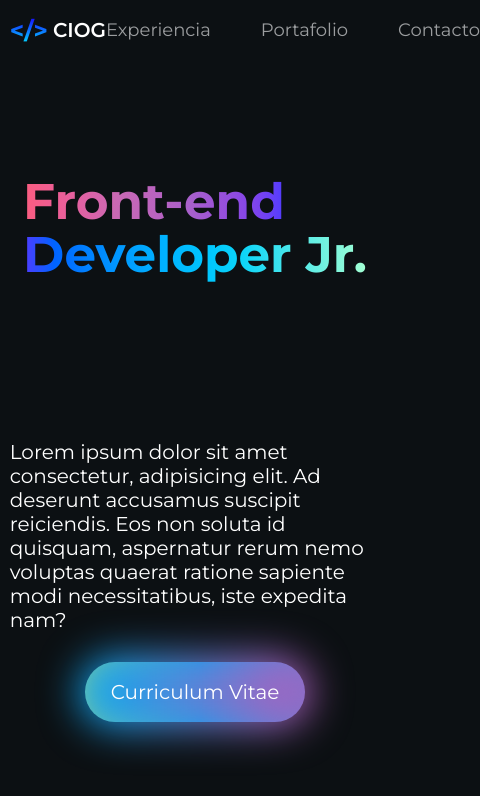
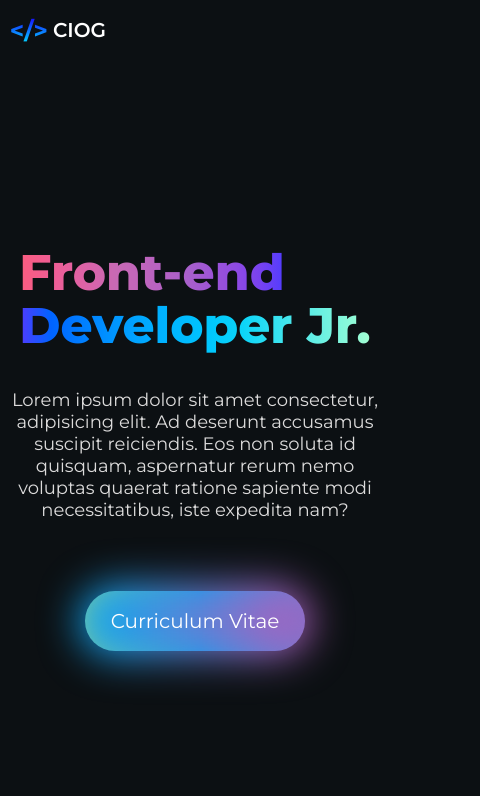
Before and after one commit to CIOG2/Portafolio, a Next.js app: page / in a window 390 px wide. Shown: the top 796 px of the page, 480 px wide, since content can reach past the window. Built offline with nearby package versions, Linux system fonts and the light colour scheme.

Commit message:
feat: detection size screen

```diff
--- a/Components/Header/DescriptionContent/styles.module.scss
+++ b/Components/Header/DescriptionContent/styles.module.scss
@@ -3,6 +3,7 @@
     justify-content: center;
     align-items: center;
     flex-direction: column;
+    gap: 40px;
     width: 100%;
     height: auto;
 }
@@ -14,29 +15,16 @@
     align-items: center;
     width: 100%;
     height: auto;
-
-    max-width: 500px;
+    max-width: 600px;
     margin: 30px;
 }
 
 .section__container--description{
-    font-size: 2rem;
+    font-size: 1.8rem;
+    font-weight: 400;
+    color: rgb(220, 219, 219);
+    text-align: center;
 }
-
-
-
-// .section__container--button{
-//     width: 220px;
-//     height: 70px;
-//     font-size: 2rem;
-//     font-weight: 500;
-//     color: var(--text-white);
-//     border: none;
-//     border-radius: 50px;
-//     background-image: linear-gradient(to left, #7484fd, #b574e6, #dc64c7, #f35ba2, #fa5d7e);
-//     box-shadow: 0px 0px 20px 0px #fa5d7e96;
-//     cursor: pointer;
-// }
 
 
 .section__container--button {
--- a/Components/Header/NavBar/index.tsx
+++ b/Components/Header/NavBar/index.tsx
@@ -1,6 +1,30 @@
 import Styles from './styles.module.scss';
+import { useState, useEffect } from 'react'
 
 const NavBar = () => {
+
+    const [sizeWindow, setSizeWindow] = useState(false);
+
+
+    useEffect(() => {
+
+        const windowsSize = () => {
+            setSizeWindow(() => {
+                if (window.innerWidth >= 700) {
+                    return true;
+                }
+                return false;
+            });
+        }
+        windowsSize();
+
+        window.addEventListener("resize", () => {
+            windowsSize();
+        });
+
+    },[]);
+
+
 
     return(
         <nav className={Styles.navbar}>
@@ -12,11 +36,13 @@ const NavBar = () => {
                     CIOG
                 </h3>
             </div>
-            <div className={Styles.navbar__container_links}>
-                <a className={Styles.link} href="#">Experiencia</a>
-                <a className={Styles.link} href="#">Portafolio</a>
-                <a className={Styles.link} href="#">Contacto</a>
-            </div>
+            {sizeWindow && (
+                <div className={Styles.navbar__container_links}>
+                    <a className={Styles.link} href="#">Experiencia</a>
+                    <a className={Styles.link} href="#">Portafolio</a>
+                    <a className={Styles.link} href="#">Contacto</a>
+                </div>
+            )}
         </nav>
     )
 }
--- a/Components/Header/Title/styles.module.scss
+++ b/Components/Header/Title/styles.module.scss
@@ -20,7 +20,7 @@
 
 .title__text_1{
     font-size: 5rem;
-    font-weight: 700;
+    font-weight: 800;
     background-clip: text;
     color: transparent;
     background-image: linear-gradient(to right, #fb5d7f, #f25d8f, #e7609d, #d864aa, #c869b4, #c065bb, #b562c3, #a860cb, #9d54d6, #8e4ae3, #7742f0, #503cff);
@@ -28,7 +28,7 @@
 
 .title__text--2{
     font-size: 5rem;
-    font-weight: 700;
+    font-weight: 800;
     background-clip: text;
     color: transparent;
     background-image: linear-gradient(to right, #523aff, #0063ff, #007fff, #0096ff, #00aaff, #00b9ff, #00c7fd, #0cd4f8, #34e1f0, #5aece7, #7ff6dc, #a3ffd3);
--- a/Components/Header/styles.module.scss
+++ b/Components/Header/styles.module.scss
@@ -12,7 +12,7 @@
 
 .header__section{
     display: flex;
-    justify-content: space-evenly;
+    justify-content: center;
     align-items: center;
     flex-direction: column;
     width: 100%;
--- a/styles/globals.scss
+++ b/styles/globals.scss
@@ -1,5 +1,5 @@
 // @import url('https://fonts.googleapis.com/css2?family=Poppins:wght@200;400;500;600;700;900&display=swap');
-@import url('https://fonts.googleapis.com/css2?family=Montserrat:wght@400;500;600;700;800&display=swap');
+@import url('https://fonts.googleapis.com/css2?family=Montserrat:wght@400;500;600;700;800;900&display=swap');
 
 :root{
   --dark-color:  #0C1013;
```
